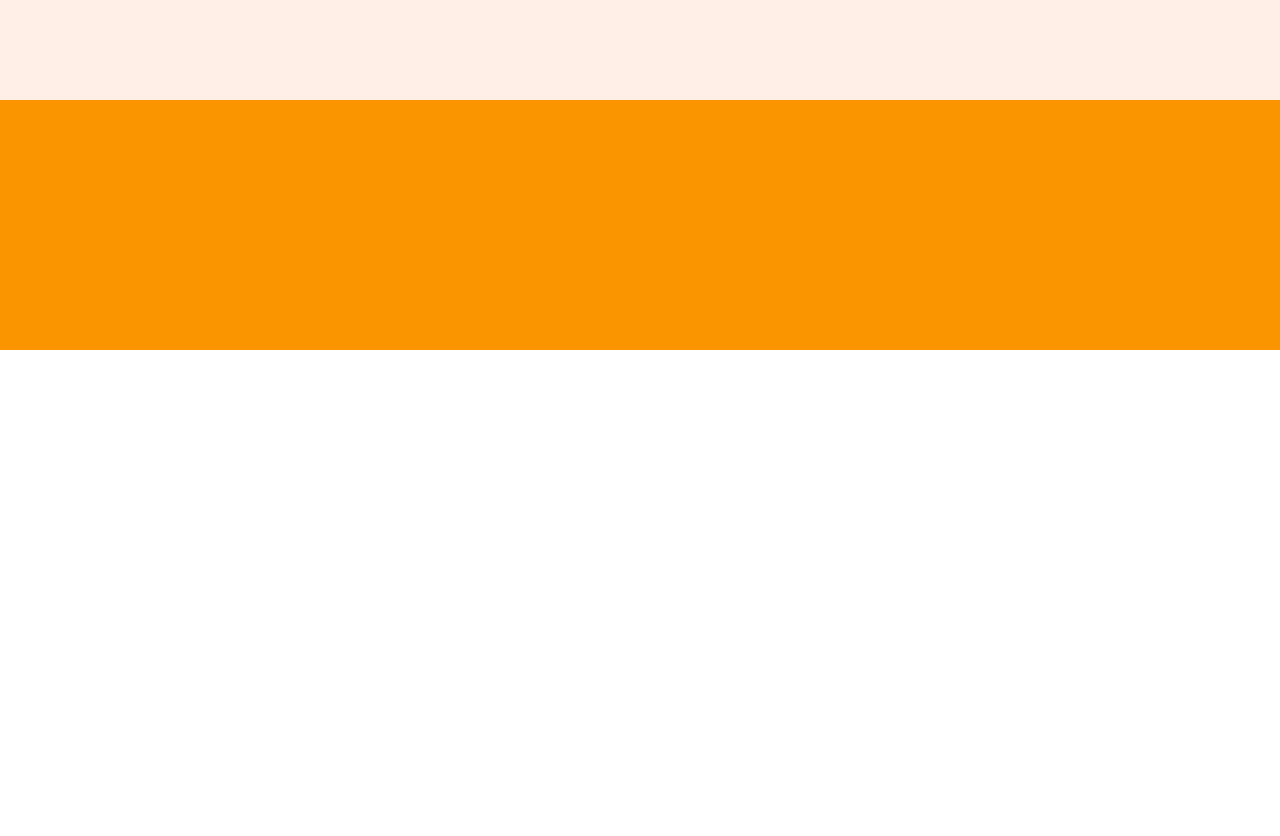
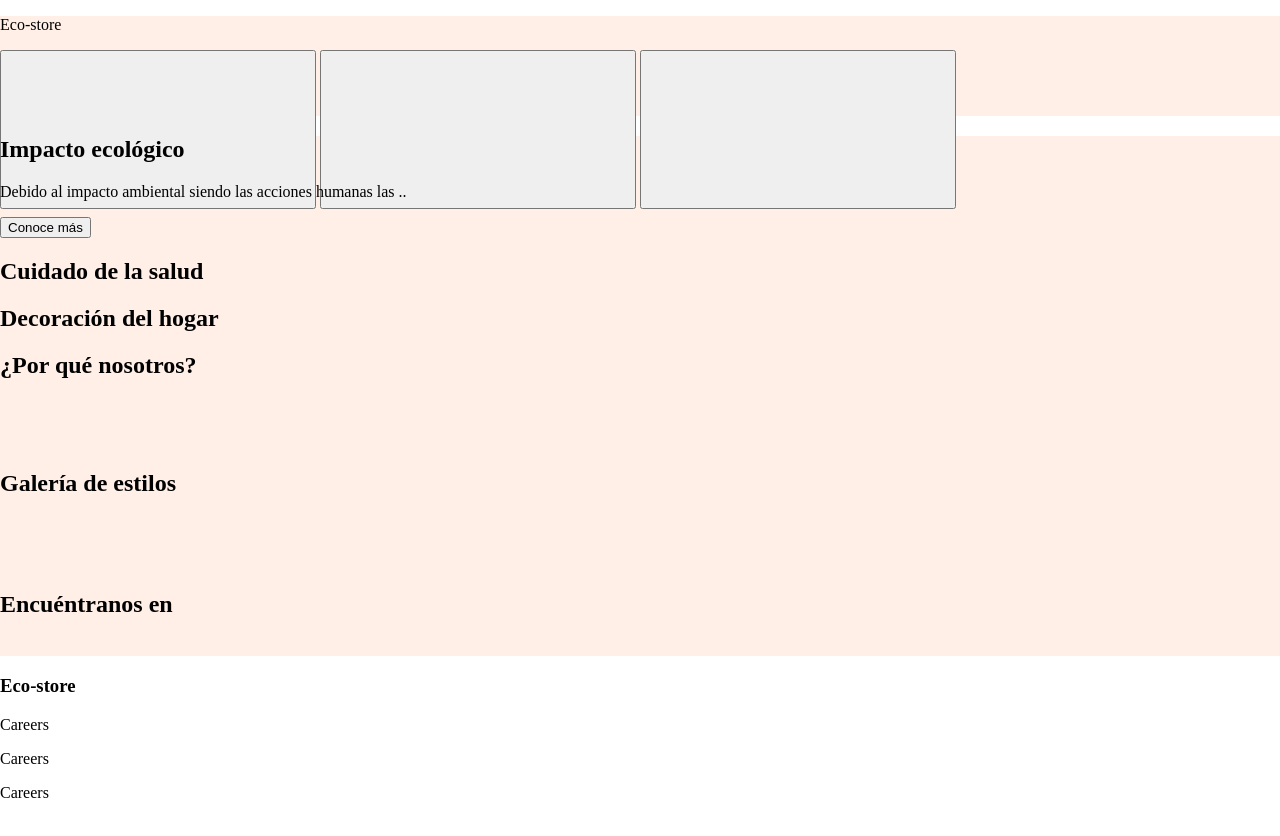
Before and after one commit to angelfgdeveloper/ecostore-landing-page-sass, a plain HTML site: page index.html in a window 1280 px wide. Before the commit the page ends 800 px from the top, so only its background shows below. Drawn offline with Linux system fonts and the light colour scheme.

Commit message:
Creacion de estructura HTML de una landing page

```diff
--- a/index.html
+++ b/index.html
@@ -16,11 +16,118 @@
 
 <body>
 
-  <nav class="navbar"></nav>
+  <nav>
 
-  <main class="main-section"></main>
+    <p>Eco-store</p>
 
-  <footer class="footer"></footer>
+    <button class="profile">
+      <svg></svg>
+    </button>
+
+    <button class="wishlist">
+      <svg></svg>
+    </button>
+
+    <button class="cart">
+      <svg></svg>
+    </button>
+
+  </nav>
+
+  <main class="main-section">
+
+    <article>
+
+      <div class="impact-section">
+        <h1>Impacto ecológico</h1>
+        <p>Debido al impacto ambiental siendo las acciones humanas las ..</p>
+        <button>Conoce más</button>
+      </div>
+
+      <div class="image-section"></div>
+
+    </article>
+
+    <section class="product-section">
+
+      <div class="helthcare">
+        <h2>Cuidado de la salud</h2>
+      </div>
+
+      <div class="furniture">
+        <h2>Decoración del hogar</h2>
+      </div>
+
+    </section>
+
+    <section class="info-section">
+
+      <div class="about-us">
+        <h2>¿Por qué nosotros?</h2>
+
+        <div class="earth">
+          <img src="" alt="">
+          <p></p>
+        </div>
+
+        <div class="innovation">
+          <img src="" alt="">
+          <p></p>
+        </div>
+
+      </div>
+
+      <div class="gallery">
+
+        <h2>Galería de estilos</h2>
+
+        <div>
+          <img src="" alt="">
+        </div>
+
+        <div>
+          <img src="" alt="">
+        </div>
+
+        <div>
+          <img src="" alt="">
+        </div>
+
+      </div>
+
+      <div class="location">
+
+        <h2>Encuéntranos en</h2>
+
+        <div class="map">
+          <img src="" alt="">
+        </div>
+
+        <p></p>
+
+      </div>
+
+    </section>
+
+  </main>
+
+  <footer>
+
+    <h3>Eco-store</h3>
+
+    <p>Careers</p>
+
+    <p>Careers</p>
+
+    <p>Careers</p>
+
+    <div class="social-media">
+      <img src="" alt="">
+      <img src="" alt="">
+      <img src="" alt="">
+    </div>
+
+  </footer>
 
 </body>
 
```
